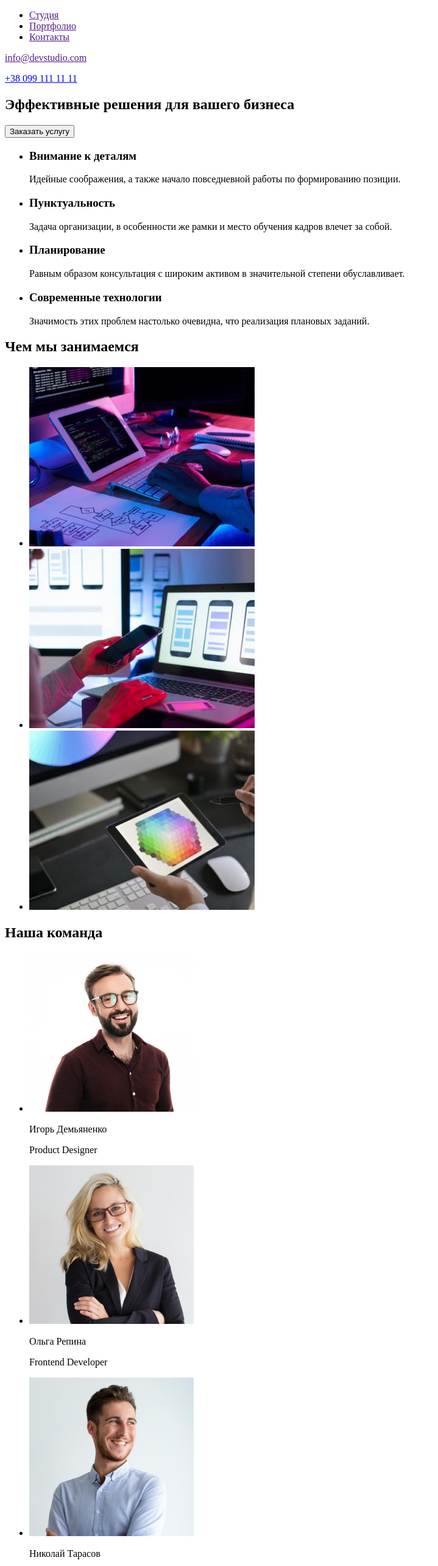
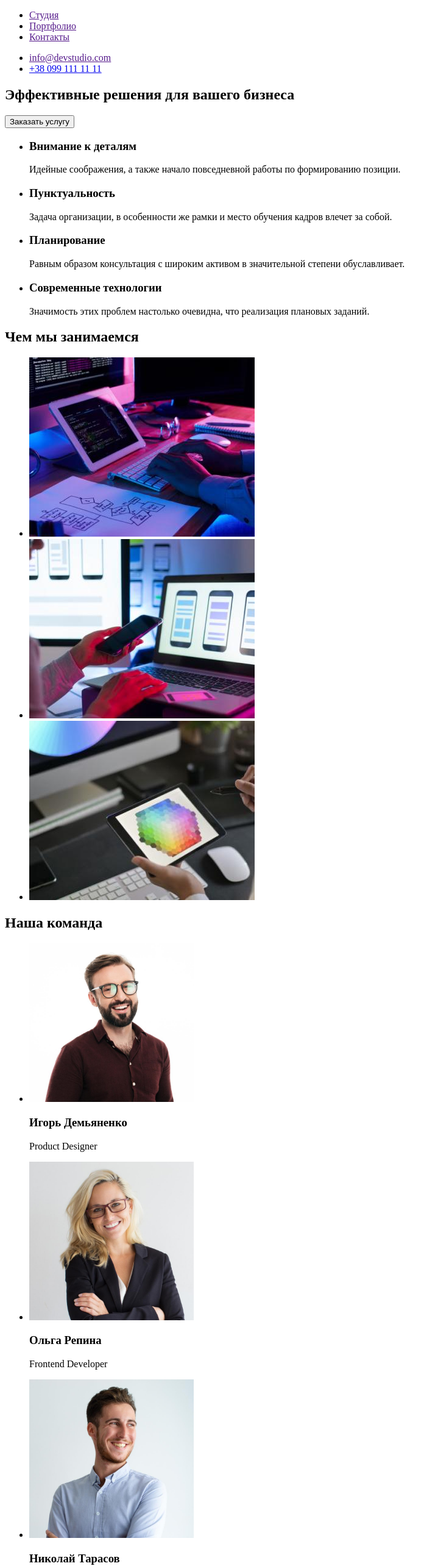
Before and after one commit to sanyokgr/goit-markup-hw-01, a plain HTML site: page index.html in a window 1280 px wide. Shown: the part 26-2594 px from the top of the page at 61% size, without its empty margins (0-719 px from the left). Drawn offline with Linux system fonts and the light colour scheme.

Commit message:
01-edited

```diff
--- a/index.html
+++ b/index.html
@@ -16,11 +16,14 @@
           <li><a href="">Контакты</a></li>
         </ul>
       </nav>
-      <a href="">info@devstudio.com</a>
-      <p><a href="tel:+380991111111">+38 099 111 11 11</a></p>
+      <ul>
+        <li><a href="">info@devstudio.com</a></li>
+        <li><a href="tel:+380991111111">+38 099 111 11 11</a></li>
+      </ul>
     </header>
 
     <main>
+      <h2 hidden>Секция герой</h2>
       <section>
         <h1>Эффективные решения для вашего бизнеса</h1>
         <button type="button">Заказать услугу</button>
@@ -99,7 +102,7 @@
               width="270"
               height="260"
             />
-            <p>Игорь Демьяненко</p>
+            <h3>Игорь Демьяненко</h3>
             <p lang="en">Product Designer</p>
           </li>
 
@@ -110,7 +113,7 @@
               width="270"
               height="260"
             />
-            <p>Ольга Репина</p>
+            <h3>Ольга Репина</h3>
             <p lang="en">Frontend Developer</p>
           </li>
 
@@ -121,7 +124,7 @@
               width="270"
               height="260"
             />
-            <p>Николай Тарасов</p>
+            <h3>Николай Тарасов</h3>
             <p lang="en">Marketing</p>
           </li>
 
@@ -132,7 +135,7 @@
               width="270"
               height="260"
             />
-            <p>Михаил Ермаков</p>
+            <h3>Михаил Ермаков</h3>
             <p lang="en">UI Designer</p>
           </li>
         </ul>
```
